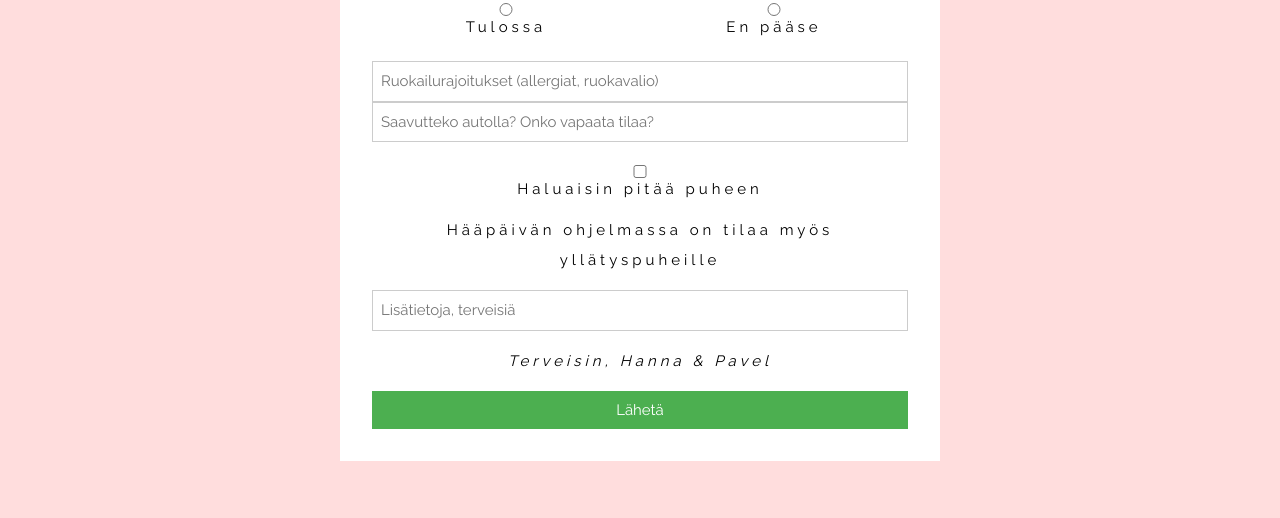
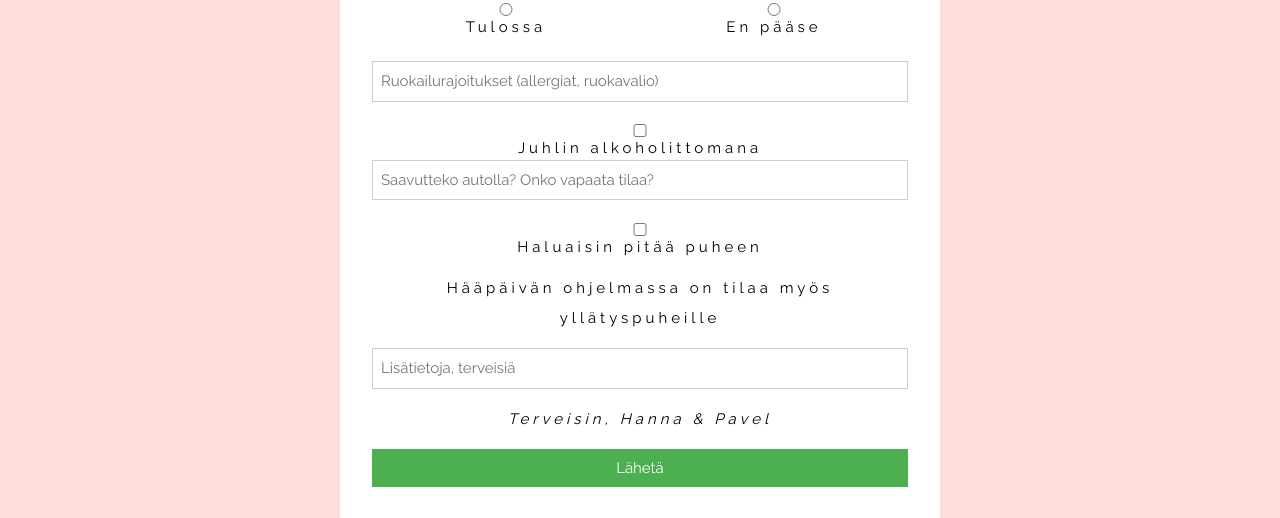
Before and after one commit to paveljahanna2025/paveljahanna2025.github.io, a plain HTML site: page index.html in a window 1280 px wide. Shown: the part 5438-5956 px from the top of the page. Drawn offline with nearby package versions, Linux system fonts and the light colour scheme.

Commit message:
optio ilmoittautua holittomana

```diff
--- a/index.html
+++ b/index.html
@@ -303,6 +303,9 @@ p {line-height: 2}
         </div>
         <br>
         <input class="w3-input w3-border" type="text" placeholder="Food restrictions (allergies, diet)" name="food">
+        <br>
+        <input class="w3-input w3-border" type="checkbox" id="alcoholfree" name="alcoholfree"><label for="alcoholfree">I won't partake in alcohol</label>
+        <br>
         <input class="w3-input w3-border" type="text" placeholder="Coming by car? Are there free seats?" name="cars">
         <br>
         <input class="w3-input w3-border" type="checkbox" id="speech" name="speech"><label for="speech">I'd like to give a speech</label>
@@ -332,6 +335,9 @@ p {line-height: 2}
         </div>
         <br>
         <input class="w3-input w3-border" type="text" placeholder="Ruokailurajoitukset (allergiat, ruokavalio)" name="food">
+        <br>
+        <input class="w3-input w3-border" type="checkbox" id="alcoholfree" name="alcoholfree"><label for="alcoholfree">Juhlin alkoholittomana</label>
+        <br>
         <input class="w3-input w3-border" type="text" placeholder="Saavutteko autolla? Onko vapaata tilaa?" name="cars">
         <br>
         <input class="w3-input w3-border" type="checkbox" id="speech" name="speech"><label for="speech">Haluaisin pitää puheen</label>
```
